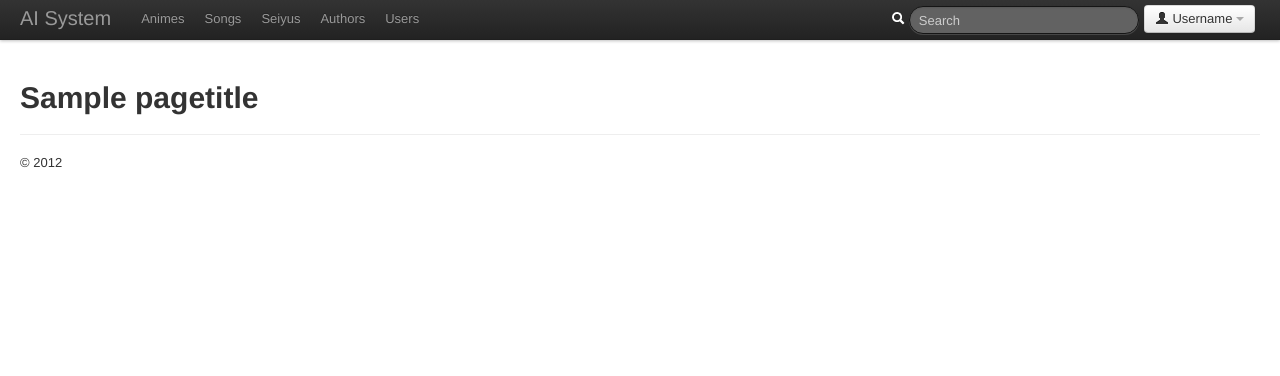
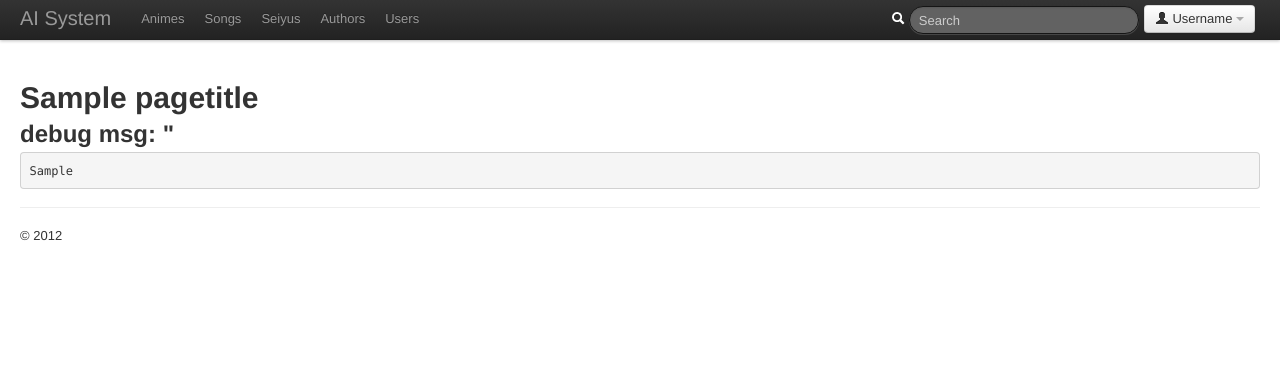
Before and after one commit to shaform/animedbs, a Django app: template django-project/animedbs/templates/table.html in a window 1280 px wide. Shown: the top 376 px of the page. Run offline with Django 3.2, Linux system fonts and the light colour scheme; the template is opened without the code that fills it: most values are stand-ins (such as "Sample title", 1, 10 or a date in 2020); some libraries are stand-ins or nearby versions.

Commit message:
Change `debug' to `db_debug' because of conflict with internal constant.

```diff
--- a/django-project/animedbs/templates/table.html
+++ b/django-project/animedbs/templates/table.html
@@ -2,7 +2,7 @@
 {% block users %}active{% endblock %}
 {% block content %}
 {% if keyword %} <h2>The result of searching: "{{ keyword }}"</h2> {% endif %}
-{% if debug %} <h2>debug msg: "</h2><pre>{{ debug }}</pre> {% endif %}
+{% if db_debug %} <h2>debug msg: "</h2><pre>{{ db_debug }}</pre> {% endif %}
 <div id="table_div"></div>
 {% endblock %}
 
--- a/django-project/animedbs/views.py
+++ b/django-project/animedbs/views.py
@@ -303,7 +303,7 @@ def songs(request):
         'pagetitle' : 'Songs',
         'cols' : cols,
         'rows' : json.dumps(cursor.fetchall()),
-        #'debug' : sql,
+        #'db_debug' : sql,
         }, context_instance=RequestContext(request))
 
 ## -- Authors -- ##
```
